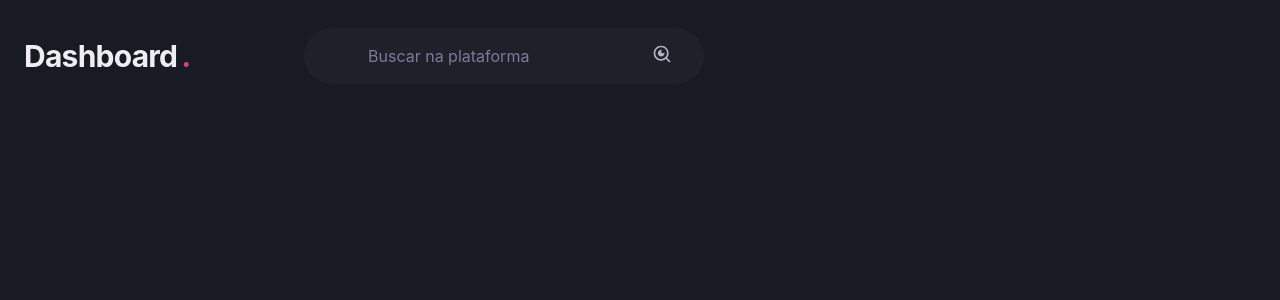
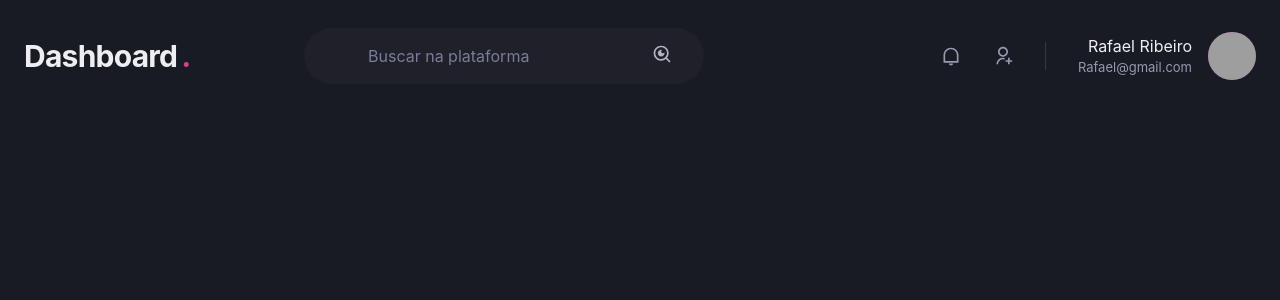
Before and after one commit to RafahOlive/next-js-dashboard, a Next.js app: page /dashboard in a window 1280 px wide. Shown: the top 300 px of the page. Built offline with nearby package versions, Linux system fonts and the light colour scheme; grey boxes are pictures that could not be loaded.

Commit message:
Avatar created

```diff
--- a/src/components/Header.tsx
+++ b/src/components/Header.tsx
@@ -1,5 +1,5 @@
-import { Flex, Text, Input, Icon } from "@chakra-ui/react";
-import { RiSearchEyeLine } from 'react-icons/ri'
+import { Flex, Text, Input, Icon, HStack, Box, Avatar } from "@chakra-ui/react";
+import { RiNotificationLine, RiSearchEyeLine, RiUserAddLine } from 'react-icons/ri'
 
 export default function Header(){
     return(
@@ -24,9 +24,38 @@ export default function Header(){
                 marginX="4"
                 _placeholder={{color:'gray.400'}}
                 />
-
                 <Icon as={RiSearchEyeLine} fontSize="20"/>
 
+            </Flex>
+
+            <Flex
+            align="center"
+            marginLeft="auto"
+            >
+                <HStack spacing="8" marginX="8" paddingRight="8"
+                paddingY="1"
+                color="gray.300"
+                borderRightWidth={1}
+                borderColor="gray.700"
+                >
+                <Icon as={RiNotificationLine} fontSize="20" />
+                <Icon as={RiUserAddLine} fontSize="20" />
+                </HStack>
+
+                <Flex align="center">
+                    <Box mr="4" textAlign="right">
+                        <Text>Rafael Ribeiro</Text>
+                        <Text color="gray.300"
+                        fontSize="small"
+                        >Rafael@gmail.com</Text>
+                    </Box>
+
+                    <Avatar size="md"
+                    name="Rafael Ribeiro"
+                    src="https://github.com/RaffahOlive.png"
+                    />
+
+                </Flex>
             </Flex>
         </Flex>
     );
```
